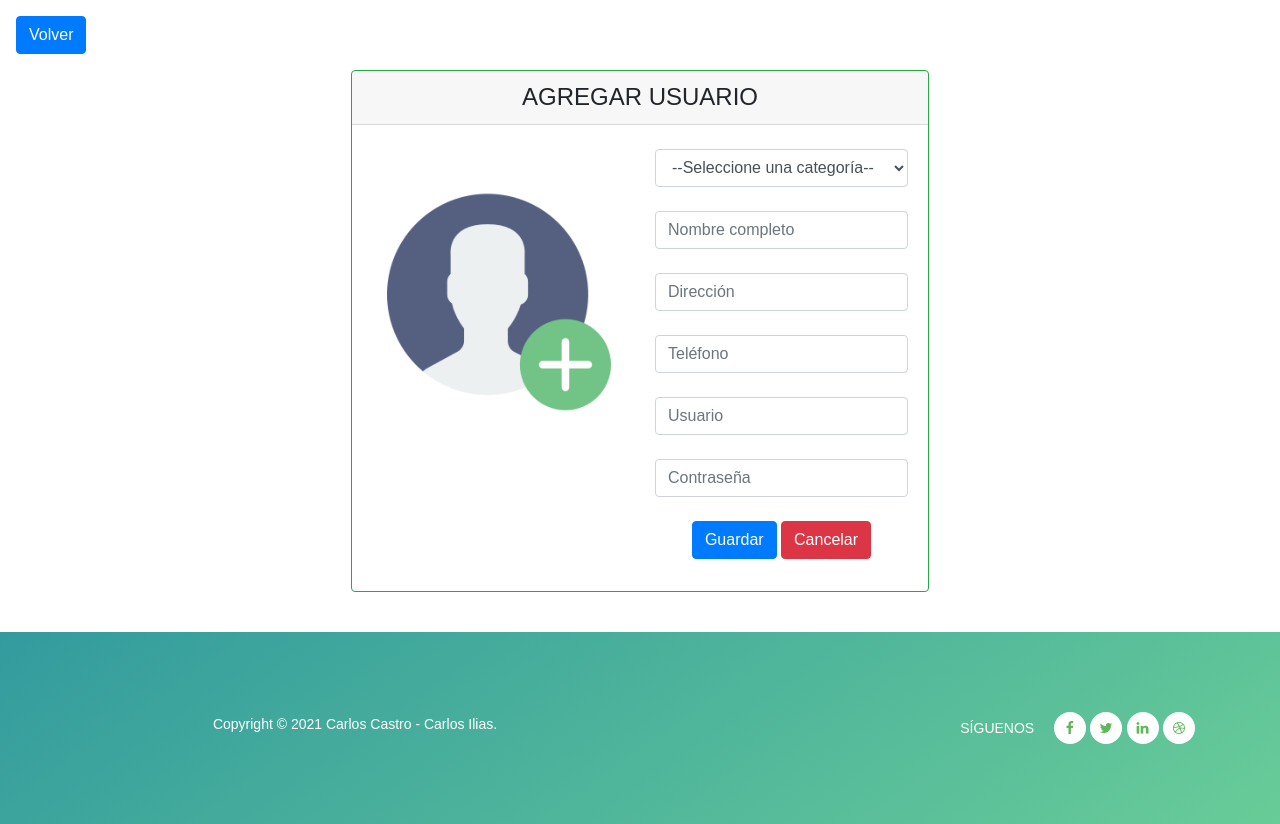
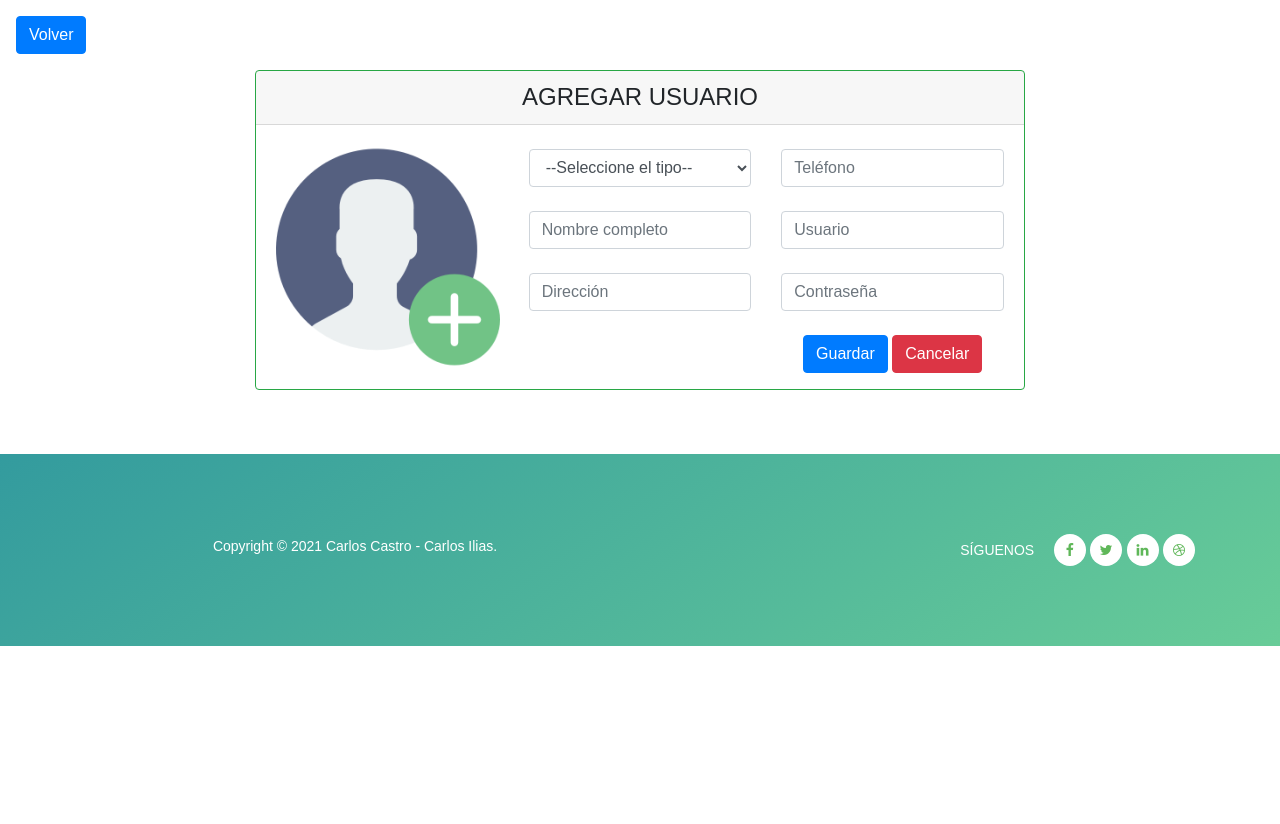
Before and after one commit to carlosed7641/mesa-servicios, a PHP site: page /agregar-usuario.php in a window 1280 px wide. Shown: the part 81-905 px from the top of the page. After the commit the page ends 727 px from the top, so only its background shows below. Run offline with PHP 8.4, Linux system fonts and the light colour scheme; the visitor is signed in with stand-in values (Sample User, id 1); data that the repository does not hold is empty.

Commit message:
Cuarta tanda

```diff
--- a/agregar-usuario.php
+++ b/agregar-usuario.php
@@ -38,18 +38,18 @@ $resultado->execute();
 
 <?php include('includes/header.php'); ?>
 <a href="admin-usuarios.php" class="btn btn-primary mt-3 ml-3">Volver</a>
-<div class="container" style="margin-top: 0 auto; max-width: 38rem; ?>">
-		<div class="card border-success mb-3 mt-3 formulario" style="max-width: 55rem;">
+<div class="container" style="margin-top: 0 auto; max-width: 50rem;">
+		<div class="card border-success mb-3 mt-3 formulario" style="max-width: 50rem;">
 			<div class="card-header text-center" style="text-transform: uppercase;"><h4>Agregar Usuario</h4></div>
 			<form class="row" method="POST" action="admin-usuarios.php" style="margin: 0 5px;">
-				<div class="col-lg-6 col-md-6 text-center" style="margin-top: 65px;">
+				<div class="col-lg-4 col-md-4 text-center" style="margin-top: 20px;">
 					<img src="img/registro.png" style="max-width: 14rem;">
 				</div>
-				<div class="col-lg-6 col-md-6">
+				<div class="col-lg-4 col-md-4">
 						<br>
 						<!--Lista para los tipos de usuario-->
 						<select class="form-control" name="tipo_usuario" required="">
-							<option value="">--Seleccione una categoría--</option>
+							<option value="">--Seleccione el tipo--</option>
 							<?php
 							//Recorre todas los tipos y los imprime en una lista desplegable
 							while ($row=$resultado->FETCH(PDO::FETCH_ASSOC)) :?>
@@ -60,21 +60,22 @@ $resultado->execute();
 						</select><br>
 
 						<input name="nombre_completo" type="text" placeholder="Nombre completo" class="form-control" required=""> <br>
-						<input name="direccion" type="text" placeholder="Dirección" class="form-control" required=""> <br>
-						<input name="telefono" type="number" placeholder="Teléfono" class="form-control" required=""> <br>
+						<input name="direccion" type="text" placeholder="Dirección" class="form-control" required="">
+				</div>
+				<div class="col-lg-4 col-md-4">
+						<br>
+						<input name="telefono" type="number" min="0" placeholder="Teléfono" class="form-control" required=""> <br>
 						<input name="usuario" type="text" placeholder="Usuario" class="form-control" required=""> <br>
 						<input name="password" type="text" placeholder="Contraseña" class="form-control" required=""> <br>
 
-
-
-						<div class="text-center" style="margin-bottom: 2rem;">
+						<center class="mb-3">
 							<button class="btn btn-primary">Guardar</button>
 							<a href="agregar-usuario.php" class="btn btn-danger">Cancelar</a>
-						</div>
+						</center>
+				</div>
+			</form>
 
-				</div><br>
-			</form>
 		</div><br>
-</div>
+</div><br>
 
 <?php include('includes/footer.php'); ?>
--- a/includes/header.php
+++ b/includes/header.php
@@ -13,7 +13,7 @@
 
         <!--Si hay sesión iniciada imprime el nombre de usuario en el navbar-->
         <?php if(isset($_SESSION)) { ?>
-         <p class="nav-link" style="color: white; font-weight: bold;"><?php echo "Usuario: ".$_SESSION['username']; ?></p>
+         <p class="nav-link" style="color: white; font-weight: bold;"><?php echo "Usuario: ".utf8_decode($_SESSION['username']); ?></p>
         <?php } ?>
 
        <li class="nav-item">
--- a/solicitud.php
+++ b/solicitud.php
@@ -34,7 +34,7 @@ if ($_SESSION['tipo'] != 2) {
 <?php include('includes/header.php'); ?>
 
 <!-- Mensaje de Bienvenida -->
-<h2 class="mt-3 ml-3">Bienvenido <?php echo $usuario; ?>, has iniciado sesión.</h2>
+<h2 class="mt-3 ml-3">Bienvenido <?php echo utf8_decode($usuario); ?>, has iniciado sesión.</h2>
 
 
 <div style="margin: 5rem 0;">
```
Also changed, not shown: admin-usuarios.php (+28 -0 lines).
